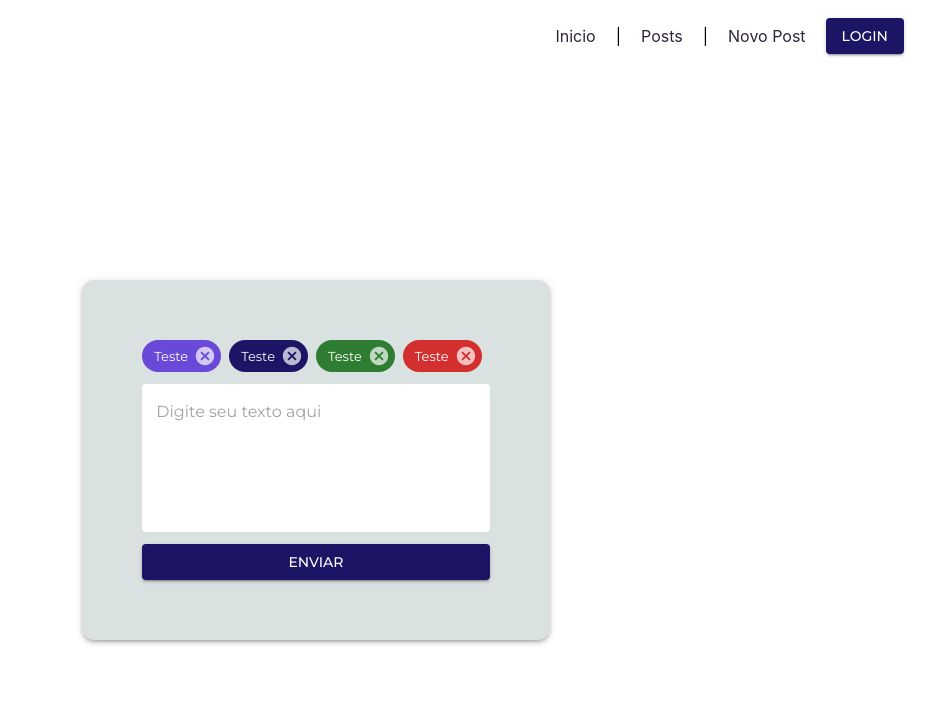
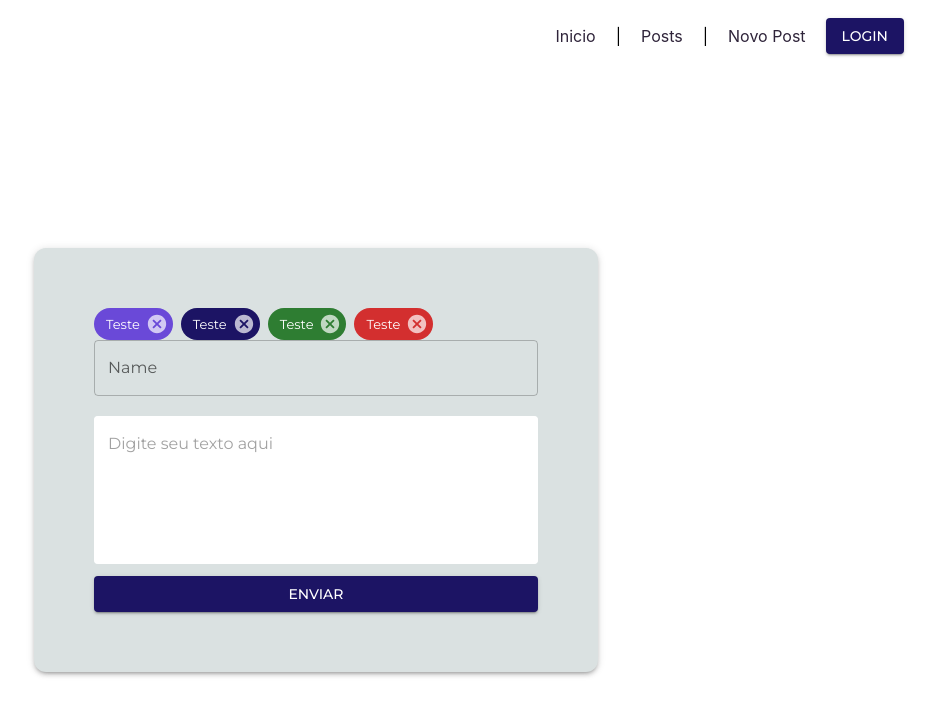
Before and after one commit to alinevitoriasi/boladao-web, a React (Create React App) app: page /novopost in a window 1280 px wide. Shown: the top 716 px of the page, without its empty margins (324-1260 px from the left). Built offline with nearby package versions, Linux system fonts and the light colour scheme; the HTML template or start-up script is replaced by a standard one.

Commit message:
✨ Adiciona o botão de carregamento

```diff
--- a/package.json
+++ b/package.json
@@ -6,6 +6,7 @@
     "@emotion/react": "^11.7.1",
     "@emotion/styled": "^11.6.0",
     "@mui/icons-material": "^5.4.1",
+    "@mui/lab": "^5.0.0-alpha.72",
     "@mui/material": "^5.4.1",
     "@testing-library/jest-dom": "^5.16.2",
     "@testing-library/react": "^12.1.2",
@@ -14,6 +15,7 @@
     "@types/node": "^16.11.24",
     "@types/react": "^17.0.39",
     "@types/react-dom": "^17.0.11",
+    "axios": "^0.26.1",
     "babel-eslint": "^10.1.0",
     "eslint-config-prettier": "^8.3.0",
     "eslint-plugin-prettier": "^4.0.0",
--- a/src/App.tsx
+++ b/src/App.tsx
@@ -1,6 +1,7 @@
 import React from 'react';
 import { Route, Routes, BrowserRouter } from 'react-router-dom';
 import { Box, createTheme, ThemeProvider } from '@mui/material';
+import type {} from '@mui/lab/themeAugmentation';
 
 import AppBar from './components/AppBar';
 
--- a/src/components/button/index.tsx
+++ b/src/components/button/index.tsx
@@ -1,6 +1,6 @@
 import React from 'react';
-import MuiButton from '@mui/material/Button';
 import { ButtonTypeMap, Stack, SxProps, Theme } from '@mui/material';
+import LoadingButton from '@mui/lab/LoadingButton';
 
 interface IButton {
   text: string;
@@ -9,21 +9,24 @@ interface IButton {
   sx?: SxProps<Theme>;
   type?: 'submit' | 'reset' | 'button' | undefined;
   onClick?: React.MouseEventHandler<HTMLButtonElement>;
+  loading?: boolean;
 }
 
-const Button = ({ text, color, size, sx, type, onClick }: IButton) => {
+const Button = ({ text, color, size, sx, type, loading, onClick }: IButton) => {
+  console.log('loading', loading);
   return (
     <Stack>
-      <MuiButton
+      <LoadingButton
         sx={sx}
         variant='contained'
         color={color || 'primary'}
         size={size}
         onClick={onClick}
         type={type}
+        loading={loading}
       >
         {text}
-      </MuiButton>
+      </LoadingButton>
     </Stack>
   );
 };
--- a/src/components/input/index.tsx
+++ b/src/components/input/index.tsx
@@ -21,7 +21,6 @@ const Input = ({
   } = useController({
     name: name || '',
     control,
-    rules: { required: 'Obrigatório' },
     defaultValue: '',
   });
 
--- a/src/pages/NewPosts/index.tsx
+++ b/src/pages/NewPosts/index.tsx
@@ -1,4 +1,4 @@
-import React from 'react';
+import React, { useState } from 'react';
 
 import { Grid } from '@mui/material';
 import { Box } from '@mui/system';
@@ -6,15 +6,33 @@ import TextBox from '../../components/TextBox';
 import Button from '../../components/Button';
 import Tag from '../../components/Tag';
 import { useForm } from 'react-hook-form';
-
+import Input from '../../components/Input';
 interface IPostForm {
-  texto: string;
+  name: string;
+  details: string;
 }
 const NewPosts = () => {
-  const { control, handleSubmit } = useForm<IPostForm>();
+  const { control, handleSubmit, setValue } = useForm<IPostForm>();
 
-  const onSubmit = (data: IPostForm) => {
-    console.log('DATA', data);
+  const [state, setState] = useState(false);
+  const onSubmit = async (data: IPostForm) => {
+    setState(true);
+    try {
+      await fetch('http://localhost:5000/post', {
+        method: 'POST',
+        headers: {
+          'Content-Type': 'application/json',
+        },
+        body: JSON.stringify(data),
+      });
+
+      setState(false);
+    } catch (error) {
+      console.log(error);
+    } finally {
+      setValue('name', '');
+      setValue('details', '');
+    }
   };
 
   return (
@@ -56,10 +74,21 @@ const NewPosts = () => {
           onDelete={() => console.log('teste')}
         />
         <form onSubmit={handleSubmit(onSubmit)}>
+          <Input
+            control={control}
+            name='name'
+            label='Name'
+            variant='outlined'
+            sx={{
+              width: '100%',
+              marginBottom: 2,
+              borderRadius: 2,
+            }}
+          />
           <TextBox
             label=''
             variant='outlined'
-            name='texto'
+            name='details'
             control={control}
             placeholder='Digite seu texto aqui'
             rows={5}
@@ -83,7 +112,12 @@ const NewPosts = () => {
               },
             }}
           />
-          <Button text='Enviar' color='secondary' type='submit' />
+          <Button
+            loading={state}
+            text='Enviar'
+            color='secondary'
+            type='submit'
+          />
         </form>
       </Box>
     </Grid>
```
Also changed, not shown: 1 other file (tests, documents, lock files or other folders).
